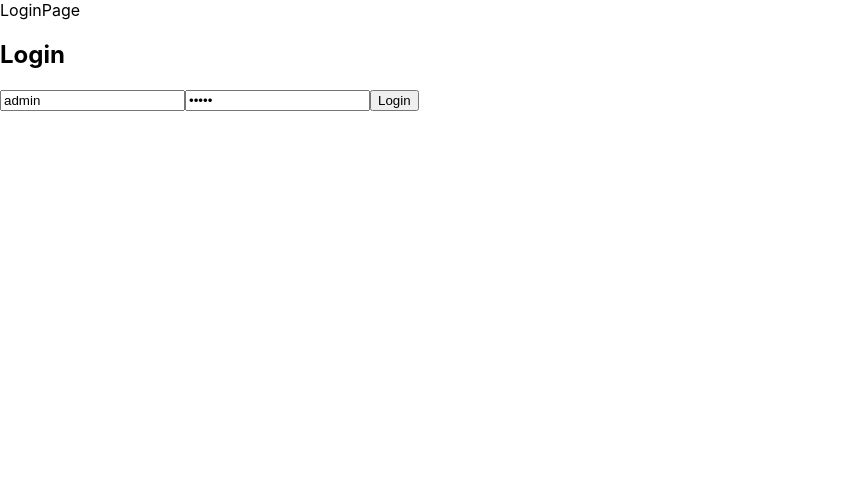
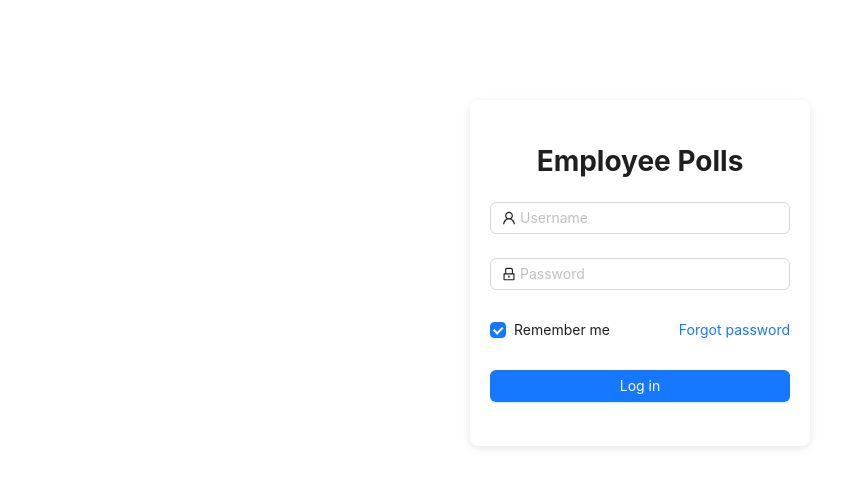
Before and after one commit to huynhkimtri/employee-polls-web-app, a React (Create React App) app: page /login in a window 1280 px wide. Shown: the top 486 px of the page, without its empty margins (0-865 px from the left). Built offline with nearby package versions, Linux system fonts and the light colour scheme.

Commit message:
fix: login function and show error msg

```diff
--- a/src/App.css
+++ b/src/App.css
@@ -36,3 +36,24 @@
     transform: rotate(360deg);
   }
 }
+
+.login-container {
+  max-width: 300px;
+  margin: 100px auto;
+  padding: 20px;
+  background: #fff;
+  border-radius: 8px;
+  box-shadow: 0 2px 8px rgba(0, 0, 0, 0.1);
+}
+
+.login-form {
+  max-width: 300px;
+}
+
+.login-form-forgot {
+  float: right;
+}
+
+.login-form-button {
+  width: 100%;
+}
--- a/src/App.js
+++ b/src/App.js
@@ -2,15 +2,15 @@ import "./App.css";
 import { Route, Routes } from "react-router-dom";
 import PrivateRoute from "./components/PrivateRoute";
 import MainPage from "./pages/MainPage";
-import LoginPage from "./pages/LoginPage";
 import Leaderboard from "./components/Leaderboard";
 import PollForm from "./components/PollForm";
 import PollDetail from "./components/PollDetail";
+import Login from "./components/Login";
 
 function App() {
   return (
     <Routes>
-      <Route path="/login" element={<LoginPage />} />
+      <Route path="/login" element={<Login />} />
       <Route element={<PrivateRoute />}>
         <Route path="/" element={<MainPage />} />
         <Route path="/leaderboard" element={<Leaderboard />} />
--- a/src/components/Login.js
+++ b/src/components/Login.js
@@ -1,24 +1,27 @@
 import { useDispatch } from "react-redux";
 import { login, loginError } from "../actions/auth";
-import { useState } from "react";
+import { useEffect, useState } from "react";
 import { _getUsers } from "../utils/_DATA";
 import { useNavigate } from "react-router-dom";
+import { Alert, Button, Checkbox, Form, Input } from "antd";
+import { UserOutlined, LockOutlined } from "@ant-design/icons";
 
 const Login = () => {
   const dispatch = useDispatch();
   const [username, setUsername] = useState("admin");
   const [password, setPassword] = useState("admin");
   const [error, setError] = useState(null);
+  const [loading, setLoading] = useState(false);
   let naviagate = useNavigate();
 
-  const handleLogin = async (e) => {
-    e.preventDefault();
+  const handleLogin = async (values) => {
+    setLoading(true);
+    setError(null);
+    await new Promise((resolve) => setTimeout(resolve, 1000));
     const users = await _getUsers();
-    console.log("🚀 ~ handleLogin ~ users:", users);
-    const user = users[username];
-    console.log("🚀 ~ handleLogin ~ user:", user);
+    const user = users[values.username];
 
-    if (user && user.password === password) {
+    if (user && user.password === values.password) {
       dispatch(login(user));
       // Redirect to home or desired page after login
       naviagate("/");
@@ -27,29 +30,71 @@ const Login = () => {
       dispatch(loginError(errorMessage));
       setError(errorMessage);
     }
+    setLoading(false);
   };
 
+  useEffect(() => {
+    setError(null);
+  }, [username, password]);
+
   return (
-    <div>
-      <h2>Login</h2>
-      <form onSubmit={handleLogin}>
-        <input
-          type="text"
+    <div className="login-container">
+      <Form
+        name="login"
+        className="login-form"
+        initialValues={{ remember: true }}
+        onFinish={handleLogin}
+      >
+        <h1 style={{ textAlign: "center" }}>Employee Polls</h1>
+        {error && (
+          <Alert
+            style={{ marginBottom: "10px" }}
+            message={error}
+            type="error"
+          />
+        )}
+        <Form.Item
+          name="username"
+          rules={[{ required: true, message: "Please enter your username!" }]}
+        >
+          <Input
+            prefix={<UserOutlined />}
             placeholder="Username"
+            onChange={(e) => setUsername(e.target.value)}
             value={username}
-          onChange={(e) => setUsername(e.target.value)}
-          required
           />
-        <input
+        </Form.Item>
+        <Form.Item
+          name="password"
+          rules={[{ required: true, message: "Please enter your password!" }]}
+        >
+          <Input
+            prefix={<LockOutlined />}
             type="password"
             placeholder="Password"
+            onChange={(e) => setPassword(e.target.value)}
             value={password}
-          onChange={(e) => setPassword(e.target.value)}
-          required
           />
-        <button type="submit">Login</button>
-      </form>
-      {error && <p>{error}</p>}
+        </Form.Item>
+        <Form.Item>
+          <Form.Item name="remember" valuePropName="checked" noStyle>
+            <Checkbox>Remember me</Checkbox>
+          </Form.Item>
+          <a className="login-form-forgot" href="/">
+            Forgot password
+          </a>
+        </Form.Item>
+        <Form.Item>
+          <Button
+            type="primary"
+            htmlType="submit"
+            className="login-form-button"
+            loading={loading}
+          >
+            Log in
+          </Button>
+        </Form.Item>
+      </Form>
     </div>
   );
 };
--- a/src/pages/LoginPage.js
+++ b/src/pages/LoginPage.js
@@ -1,12 +1,5 @@
-import Login from "../components/Login";
-
 const LoginPage = () => {
-  return (
-    <div>
-      LoginPage
-      <Login />
-    </div>
-  );
+  return <div>Login</div>;
 };
 
 export default LoginPage;
```
Lines whose indentation alone changed are shown as unchanged.
